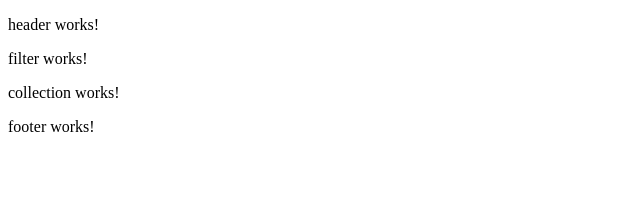
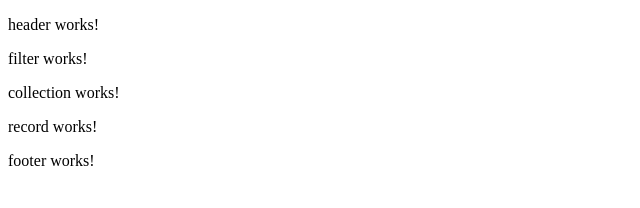
Before and after one commit to jacprada/music-for-the-masses, an Angular app: page / in a window 1280 px wide. Shown: the top 208 px of the page, without its empty margins (0-640 px from the left). Built offline with nearby package versions, Linux system fonts and the light colour scheme.

Commit message:
record component generated

```diff
--- a/src/app/app.module.ts
+++ b/src/app/app.module.ts
@@ -7,6 +7,7 @@ import { HeaderComponent } from './header/header.component';
 import { FilterComponent } from './filter/filter.component';
 import { CollectionComponent } from './collection/collection.component';
 import { FooterComponent } from './footer/footer.component';
+import { RecordComponent } from './record/record.component';
 
 
 @NgModule({
@@ -15,7 +16,8 @@ import { FooterComponent } from './footer/footer.component';
     HeaderComponent,
     FilterComponent,
     CollectionComponent,
-    FooterComponent
+    FooterComponent,
+    RecordComponent
   ],
   imports: [
     BrowserModule
--- a/src/app/collection/collection.component.html
+++ b/src/app/collection/collection.component.html
@@ -1,3 +1,4 @@
 <p>
   collection works!
 </p>
+<app-record></app-record>
--- /dev/null
+++ b/src/app/record/record.component.html
@@ -0,0 +1,3 @@
+<p>
+  record works!
+</p>
--- /dev/null
+++ b/src/app/record/record.component.ts
@@ -0,0 +1,15 @@
+import { Component, OnInit } from '@angular/core';
+
+@Component({
+  selector: 'app-record',
+  templateUrl: './record.component.html',
+  styleUrls: ['./record.component.scss']
+})
+export class RecordComponent implements OnInit {
+
+  constructor() { }
+
+  ngOnInit() {
+  }
+
+}
```
Also changed, not shown: src/app/record/record.component.scss (added), 1 other file (tests, documents, lock files or other folders).
